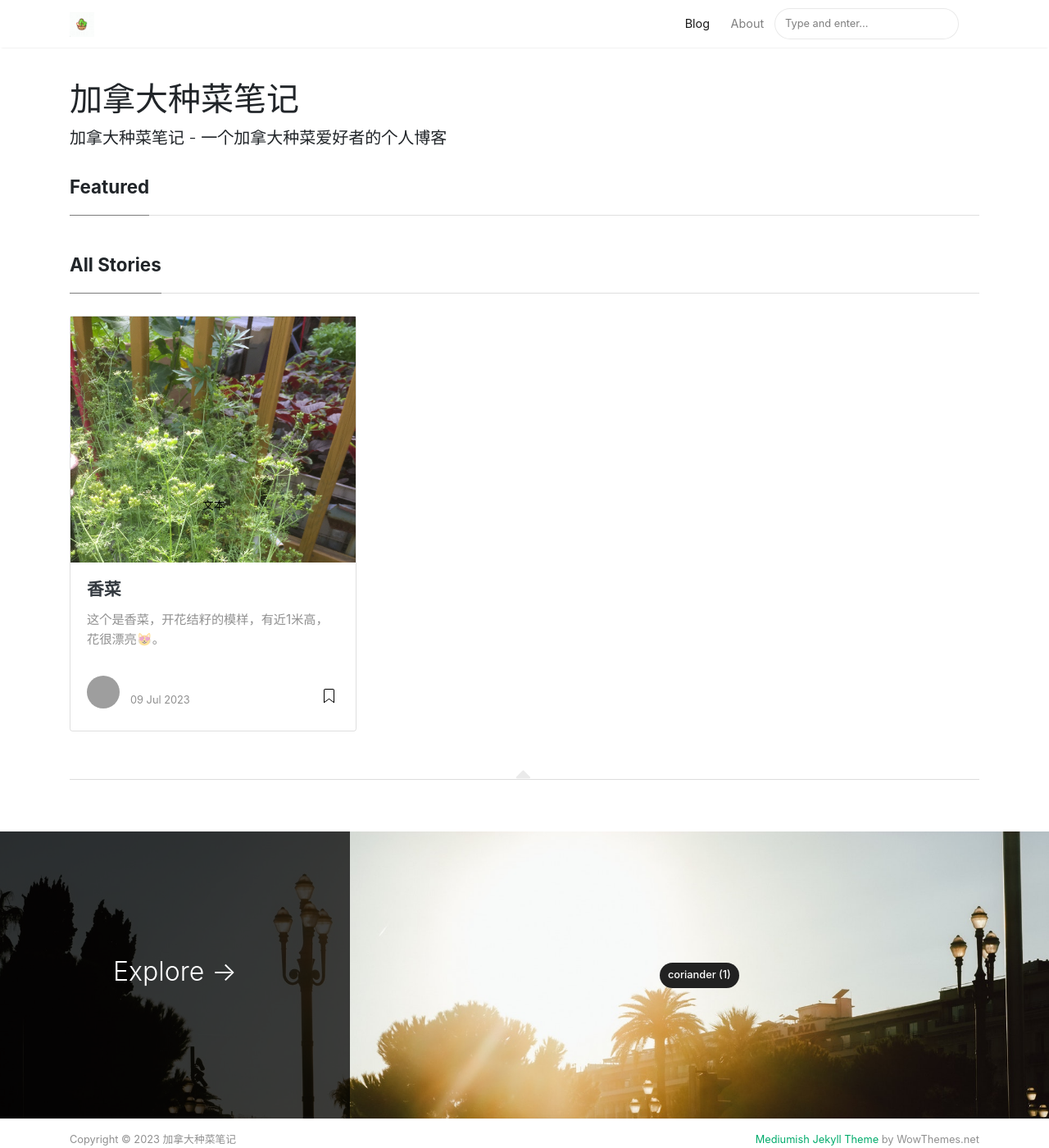
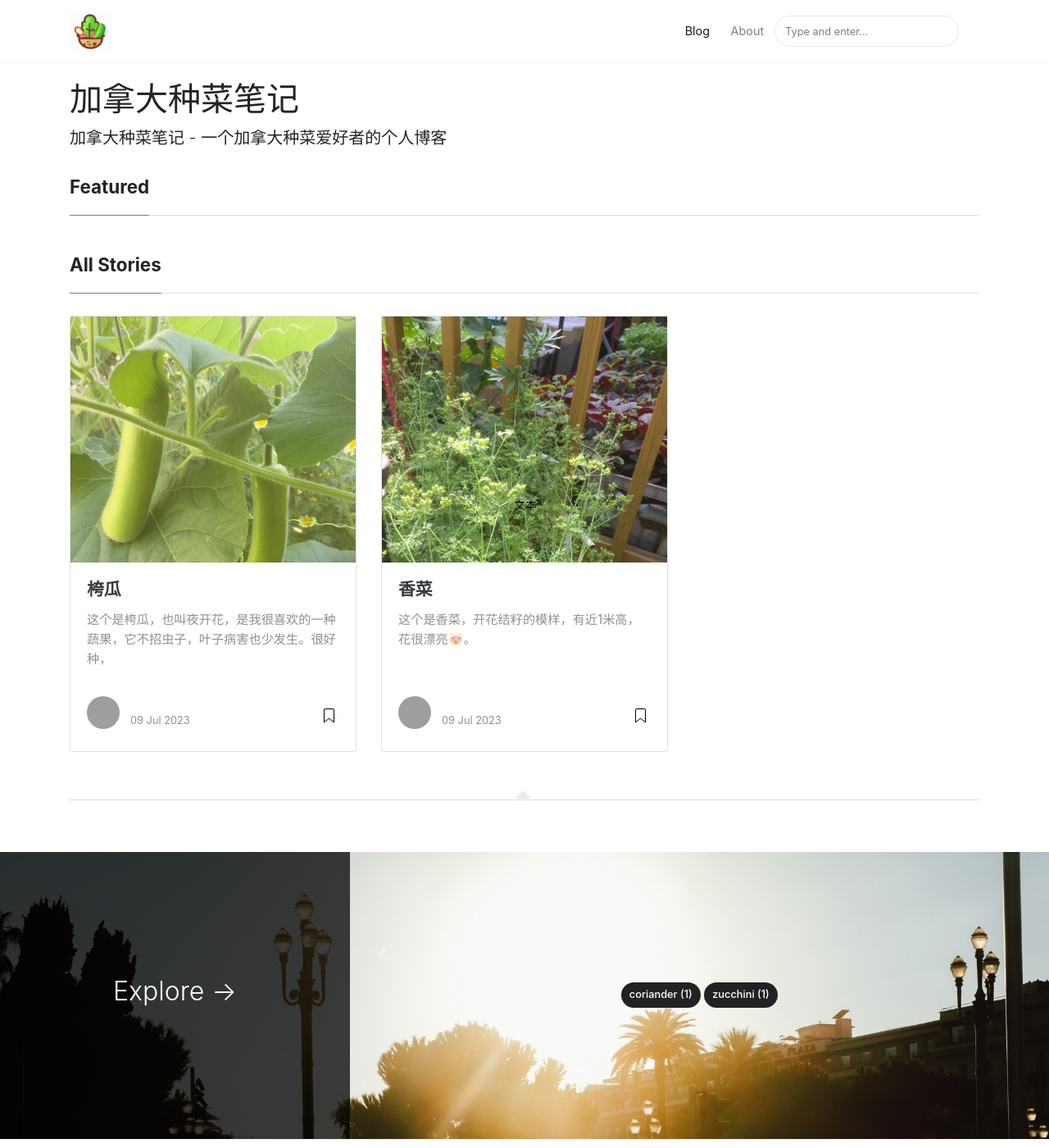
Before and after one commit to albertwang/albertwang.github.io, a Jekyll site: the page built from index.html, in a window 1280 px wide and 1400 px high. Shown: the whole window at 82% size. Built offline with Jekyll 4.4.1, drawn with Linux system fonts in a browser that asks for light colours; nearby versions of some CDN libraries; the list of posts is cut into pages by our own code; grey boxes are pictures that could not be loaded.

Commit message:
update logo, add post

```diff
--- a/_layouts/default.html
+++ b/_layouts/default.html
@@ -160,7 +160,6 @@
                 Copyright © {{ site.time | date: "%Y" }} {{ site.name }}
             </div>
             <div class="col-md-6 col-sm-6 text-center text-lg-right">
-                <a target="_blank" href="https://www.wowthemes.net/mediumish-free-jekyll-template/">Mediumish Jekyll Theme</a> by WowThemes.net
             </div>
         </div>
     </div>
--- a/_layouts/post.html
+++ b/_layouts/post.html
@@ -142,6 +142,8 @@
 
 <!-- Begin Comments
 ================================================== -->
+
+<!--
 {% if page.comments != false %}
     <div class="container">
         <div id="comments" class="row justify-content-center mb-5">
@@ -151,6 +153,8 @@
         </div>
     </div>
 {% endif %}
+-->
+
 <!--End Comments
 ================================================== -->
 
--- /dev/null
+++ b/_posts/2023-07-09-zucchini.md
@@ -0,0 +1,11 @@
+---
+layout: post
+title:  "桍瓜"
+author: Albert
+categories: [ zucchini ]
+image: assets/images/2023-07-09-zucchini.png
+---
+
+这个是桍瓜，也叫夜开花，是我很喜欢的一种蔬果，它不招虫子，叶子病害也少发生。很好种，
+
+![zucchini](/assets/images/2023-07-09-zucchini.png)
--- a/assets/css/screen.css
+++ b/assets/css/screen.css
@@ -300,7 +300,7 @@
 }
 
 .mediumnavigation .navbar-brand img {
-    max-height: 30px;
+    max-height: 50px;
     margin-right: 5px;
 }
 
```
Also changed, not shown: _pages/about.md (+1 -1 lines), assets/images/2023-07-09-zucchini.png (added), assets/images/logo.jpg.
